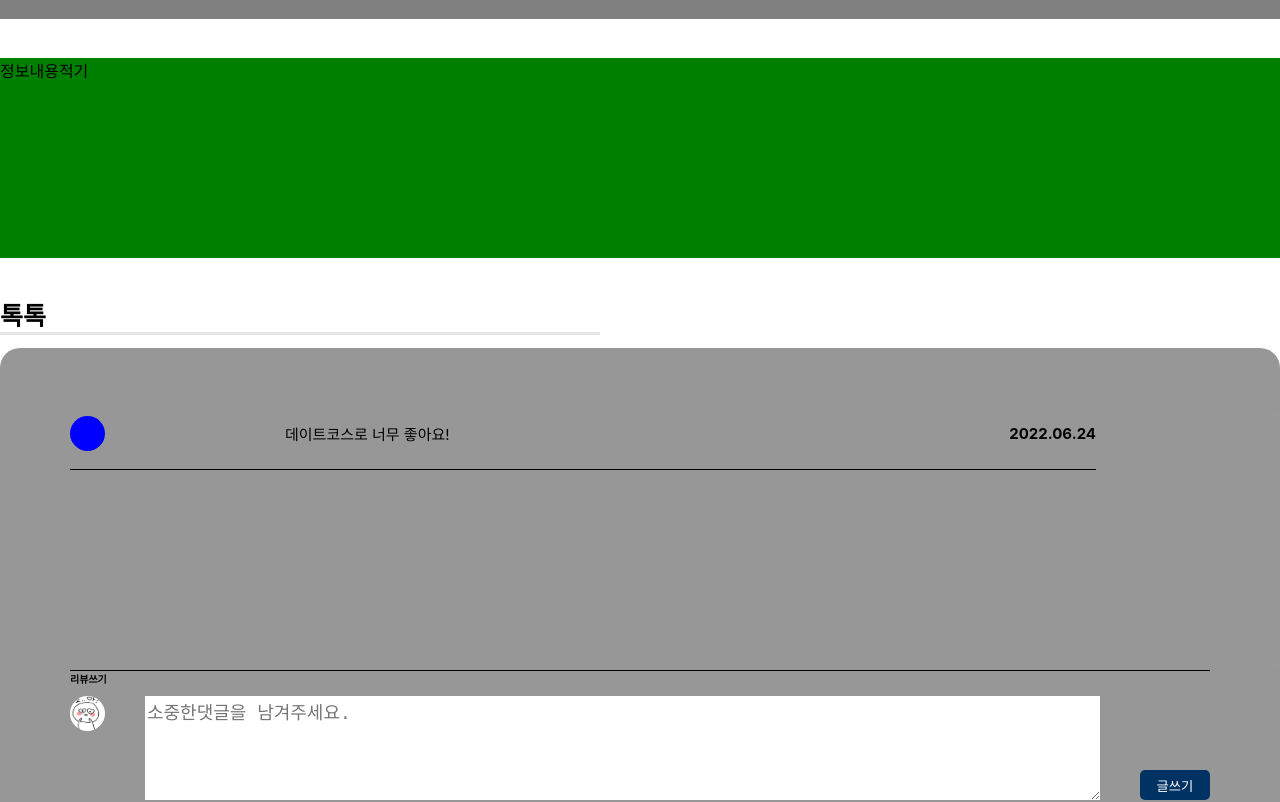
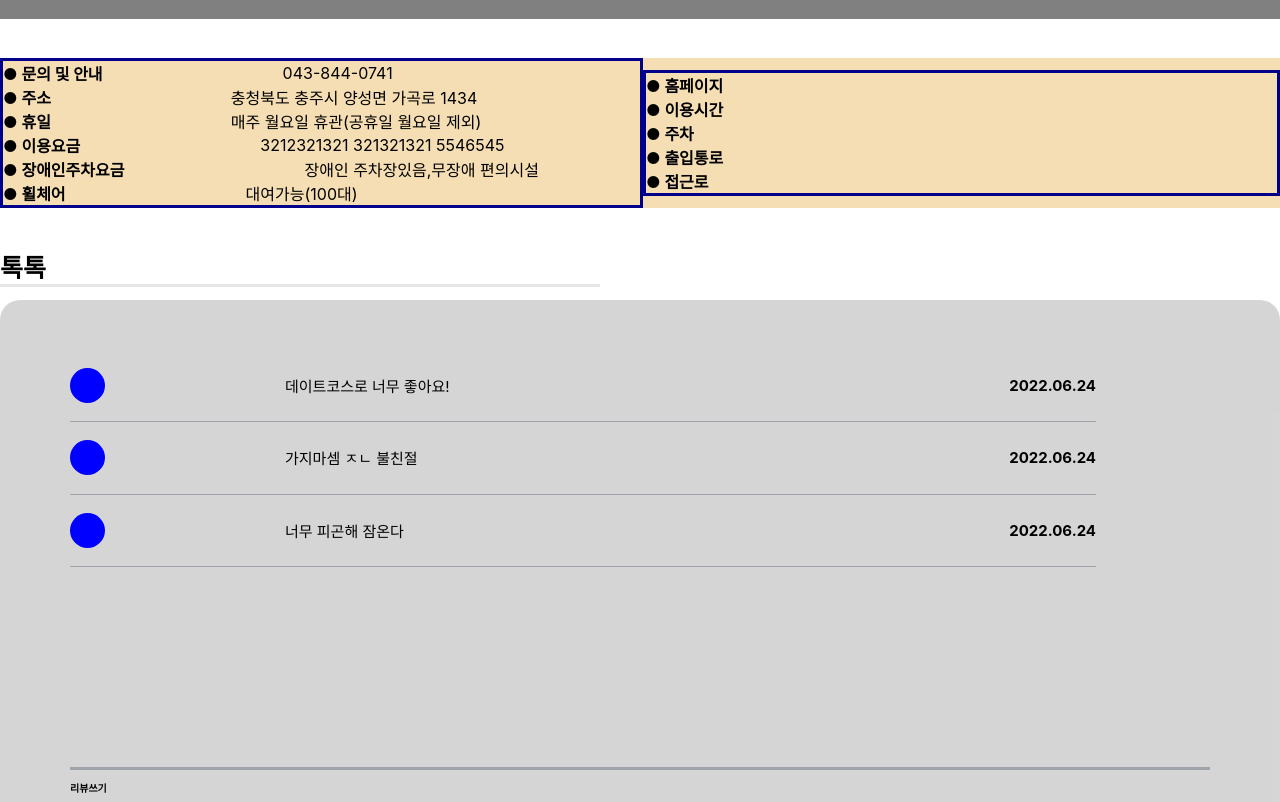
Before and after one commit to ten-3dev/travel-planner, a React (Create React App) app: page /information in a window 1280 px wide. Shown: the part 1620-2422 px from the top of the page. Built offline with nearby package versions, Linux system fonts and the light colour scheme.

Commit message:
관광지정보수정중

```diff
--- a/src/Pages/localinformationPage/index.js
+++ b/src/Pages/localinformationPage/index.js
@@ -31,9 +31,47 @@ const InformationPage = () => {
                     [출처: 쮸짱이의 브이로그 히힛]
                     </Styles.Sources>
                     <Styles.Map>지도</Styles.Map>
-                    <Styles.DetailedInfor>
-                        정보내용적기
-                    </Styles.DetailedInfor>
+
+                    <Styles.DetailedInforBox>
+                        <Styles.DetaBox>
+                            <Styles.DetaFontBox>
+                                <Styles.DetaFont>● 문의 및 안내</Styles.DetaFont>
+                                <Styles.DetainforMation>043-844-0741</Styles.DetainforMation>
+                            </Styles.DetaFontBox>
+                            <Styles.DetaFontBox>
+                                <Styles.DetaFont>● 주소</Styles.DetaFont>
+                                <Styles.DetainforMation>충청북도 충주시 양성면 가곡로 1434</Styles.DetainforMation>
+                            </Styles.DetaFontBox>
+                            <Styles.DetaFontBox>
+                                <Styles.DetaFont>● 휴일</Styles.DetaFont>
+                                <Styles.DetainforMation>매주 월요일 휴관(공휴일 월요일 제외)</Styles.DetainforMation>
+                            </Styles.DetaFontBox>
+                            <Styles.DetaFontBox>
+                                <Styles.DetaFont>● 이용요금</Styles.DetaFont>
+                                <Styles.DetainforMation>
+                                    3212321321
+                                    321321321
+                                    5546545
+                                </Styles.DetainforMation>
+                            </Styles.DetaFontBox>
+                            <Styles.DetaFontBox>
+                                <Styles.DetaFont>● 장애인주차요금</Styles.DetaFont>
+                                <Styles.DetainforMation>장애인 주차장있음,무장애 편의시설</Styles.DetainforMation>
+                            </Styles.DetaFontBox>
+                            <Styles.DetaFontBox>
+                                <Styles.DetaFont>● 휠체어</Styles.DetaFont>
+                                <Styles.DetainforMation>대여가능(100대)</Styles.DetainforMation>
+                            </Styles.DetaFontBox>
+                        </Styles.DetaBox>
+                        <Styles.DetaBoxrightBox>
+                            <Styles.DetaFont>● 홈페이지</Styles.DetaFont>
+                            <Styles.DetaFont>● 이용시간</Styles.DetaFont>
+                            <Styles.DetaFont>● 주차</Styles.DetaFont>
+                            <Styles.DetaFont>● 출입통로</Styles.DetaFont>
+                            <Styles.DetaFont>● 접근로</Styles.DetaFont>
+                        </Styles.DetaBoxrightBox>
+                    </Styles.DetailedInforBox>
+
                     <Styles.Talk>톡톡</Styles.Talk>
                     <Styles.InformationBar />
                     <Styles.TalkMessageBox>
@@ -41,6 +79,16 @@ const InformationPage = () => {
                             <Styles.MessageCommentBox>
                                     <Styles.MessageCommentIcon />
                                     <Styles.Comment>데이트코스로 너무 좋아요!</Styles.Comment>
+                                    <Styles.Days>2022.06.24</Styles.Days>
+                            </Styles.MessageCommentBox>
+                            <Styles.MessageCommentBox>
+                                    <Styles.MessageCommentIcon />
+                                    <Styles.Comment>가지마셈 ㅈㄴ 불친절</Styles.Comment>
+                                    <Styles.Days>2022.06.24</Styles.Days>
+                            </Styles.MessageCommentBox>
+                            <Styles.MessageCommentBox>
+                                    <Styles.MessageCommentIcon />
+                                    <Styles.Comment>너무 피곤해 잠온다</Styles.Comment>
                                     <Styles.Days>2022.06.24</Styles.Days>
                             </Styles.MessageCommentBox>
                         </Styles.MessageCommentsBox>
--- a/src/Pages/localinformationPage/style.js
+++ b/src/Pages/localinformationPage/style.js
@@ -44,7 +44,7 @@ export const InformationBox = styled.div`
 `
 export const TalkMessageBox = styled.div`
     margin-bottom: 5%;
-    background-color: rgba(49, 49, 49, 0.5);
+    background-color: rgba(49, 49, 49, 0.2);
     /* opacity: 0.5; */
     border-radius: 20px;
     box-sizing: border-box;
@@ -62,13 +62,12 @@ export const Sources = styled.div`
 `
 export const Talk = styled.div`
     font-size: 25px;
-    //margin-bottom: 20px;
-    //margin-right:87%;
     font-weight: bold;
 `
 export const Msg = styled.div`
     font-size: 10px;
     font-weight: bold;
+    margin-top: 10px;
     margin-bottom: 10px;
 `
 export const InformationBar = styled.div`
@@ -99,7 +98,7 @@ export const MessageCommentBox = styled.div`
     display: flex;
     align-items: center;
     justify-content: space-between;
-    border-bottom: 1px solid black;
+    border-bottom: 1px solid #9ea4aa;
     box-sizing: border-box;
     padding: 15px 0;
     width: 90%;
@@ -136,10 +135,48 @@ export const Map = styled.div`
     height:200px;
     background-color:grey;
 `
-export const DetailedInfor = styled.div`
-    margin-bottom: 3%;
-    height:200px;
-    background-color:green;
+export const DetailedInforBox = styled.div`
+    margin-bottom:40px;
+    background-color:wheat;
+    align-items: center;
+    display: flex;
+    //justify-content: space-between;
+`
+export const DetaBox = styled.div`
+    //display: flex;
+    //justify-content: space-between;
+    //align-items: center;
+    width: 50%;
+    border: 3px solid darkblue;
+`
+export const DetaBoxrightBox = styled.div`
+    //display: flex;
+    width: 50%;
+    justify-content: space-between;
+    border: 3px solid darkblue;
+    box-sizing: border-box;
+    //padding: 21px 0px;
+`
+export const DetaFontBox = styled.div`
+    //font-size: 20px;
+    //font-weight: bold;
+    //margin-bottom: 50px;
+    //margin-bottom:40px;
+    //background-color:wheat;
+    align-items: center;
+    display: flex;
+    //padding-right: 5%;
+    //justify-content: space-between;
+`
+export const DetaFont = styled.div`
+   // width: 10%;
+   margin-right: 180px;
+   font-weight: bold;
+
+`
+export const DetainforMation = styled.div`
+
+
 `
 export const Img1 = styled.img`
     width: 35px;
@@ -154,13 +191,13 @@ export const Profile = styled.img`
     align-self: flex-start;
 `
 export const MymessageBox = styled.div`
-    border-top: 1px solid black;
+    border-top: 3px solid #9ea4aa;
 `
 export const Reviewcomment = styled.div`
-    margin-bottom: 10px;
+    margin-bottom: 15px;
 `
 export const MyWriting = styled.div`
-    margin-bottom:40px;
+    margin-bottom: 40px;
     display: flex;
     align-items: center;
     justify-content: space-between;
```
